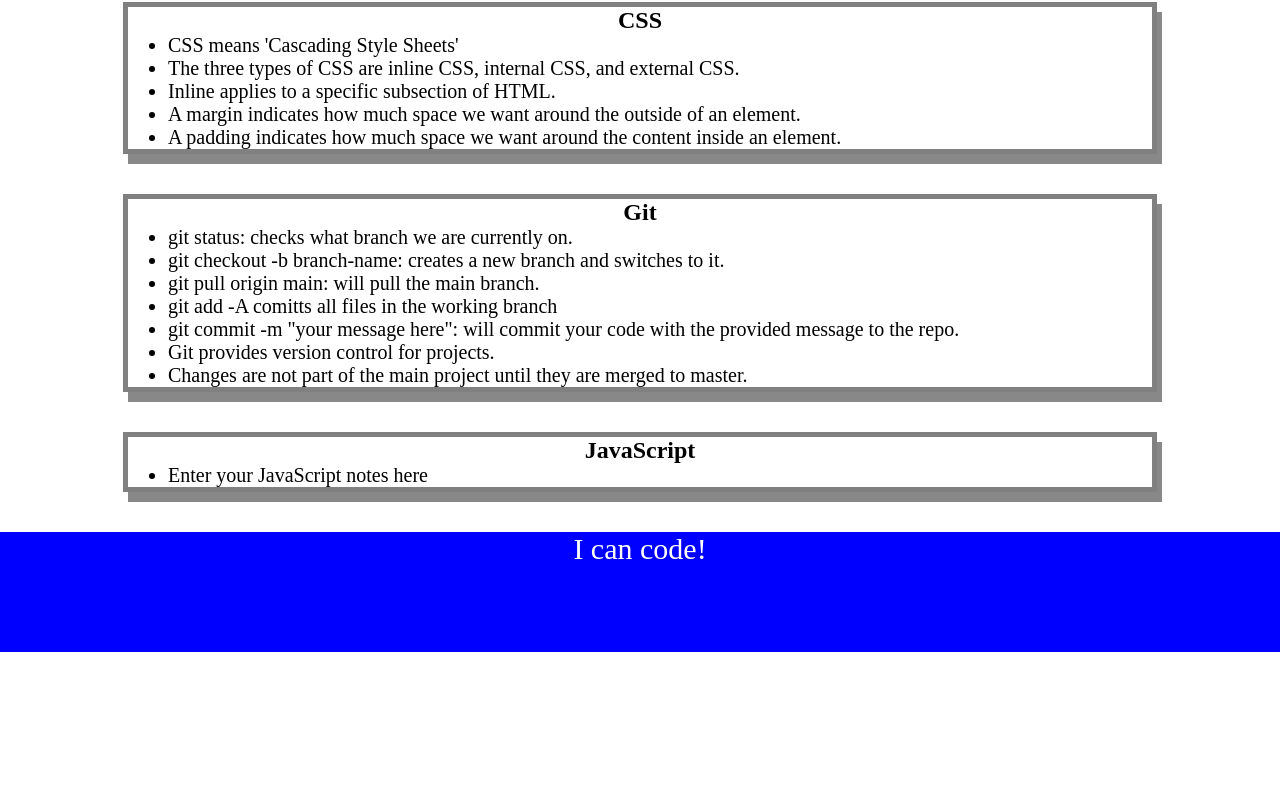
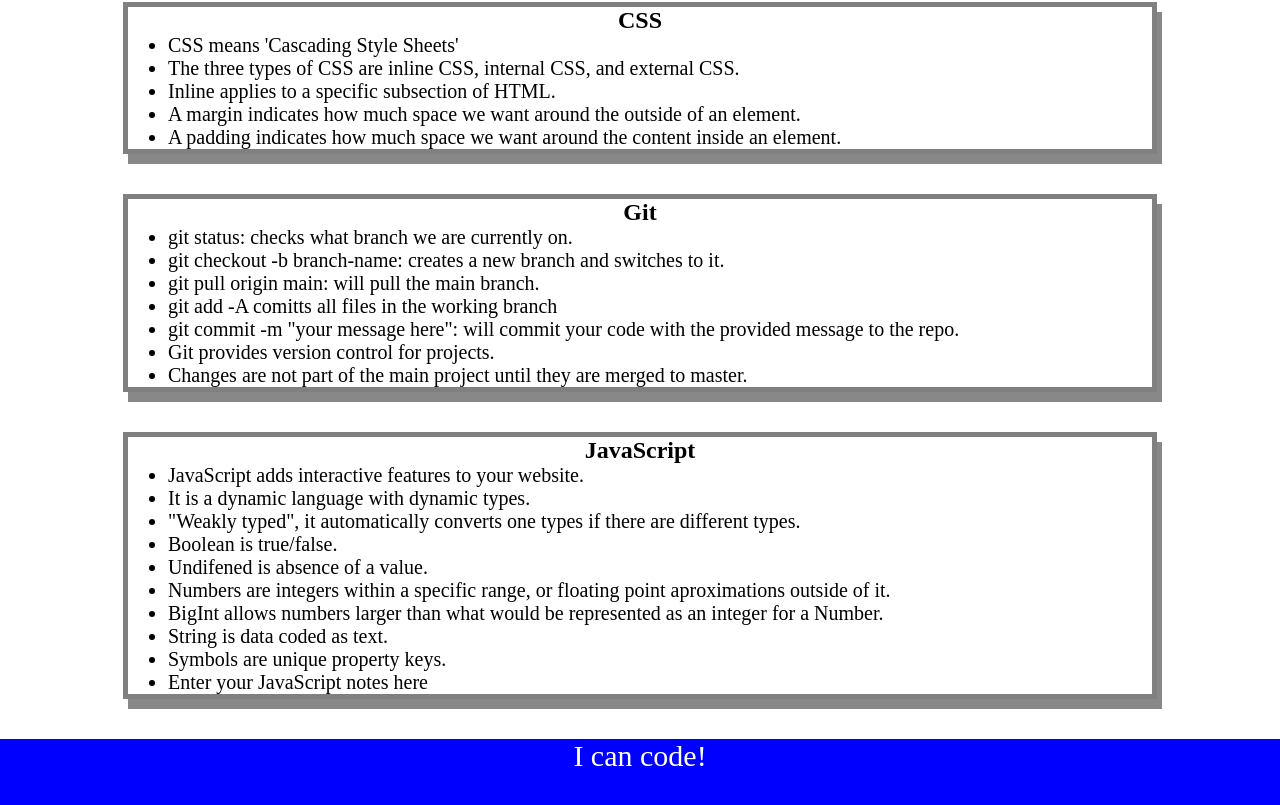
Before and after one commit to m-r-urbanic/prework-study-guide, a plain HTML site: page index.html in a window 1280 px wide. Shown: the part 419-1224 px from the top of the page. Before the commit the page ends 1071 px from the top, so only its background shows below. Drawn offline with Linux system fonts and the light colour scheme.

Commit message:
<Add JavaScript for study guide>

```diff
--- /dev/null
+++ b/assets/script.js
@@ -0,0 +1,19 @@
+var topics = ['HTML', 'CSS', 'Git', 'JavaScript'];
+
+for (var x = 0; x < topics.length; x++) {
+    console.log(topics[x]);
+}
+
+/*
+if (topic === 'HTML') {
+  console.log("Let's study HTML!");
+} else if (topic === 'CSS') {
+  console.log("Let's study CSS!");
+} else if (topic === 'Git') {
+  console.log("Let's study Git!");
+} else if (topic === 'JavaScript') {
+  console.log("Let's study JavaScript!");
+} else {
+  console.log('Please try again!');
+}
+*/
--- a/index.html
+++ b/index.html
@@ -11,6 +11,7 @@
     <header id="top">
       <h1>Prework Study Guide</h1>
       <img src="./assets/bowtie-cat.png" alt="Profile image of cat wearing a bow tie." />
+      <h2>✨ Open the Console to See What's Happening ✨</h2>
     </header>
     <main>
       <section class="card" id="html-section">
@@ -54,6 +55,15 @@
       <section class="card" id="javascript-section">
         <h2>JavaScript</h2>
         <ul>
+          <li>JavaScript adds interactive features to your website.</li>
+          <li>It is a dynamic language with dynamic types.</li>
+          <li>"Weakly typed", it automatically converts one types if there are different types.</li>
+          <li>Boolean is true/false.</li>
+          <li>Undifened is absence of a value.</li>
+          <li>Numbers are integers within a specific range, or floating point aproximations outside of it.</li>
+          <li>BigInt allows numbers larger than what would be represented as an integer for a Number.</li>
+          <li>String is data coded as text.</li>
+          <li>Symbols are unique property keys.</li>
           <li>Enter your JavaScript notes here</li>
         </ul>
       </section>
@@ -62,5 +72,6 @@
     <footer>
       <p>I can code!</p>
     </footer>
+    <script src="./assets/script.js"></script>
   </body>
 </html>
```
